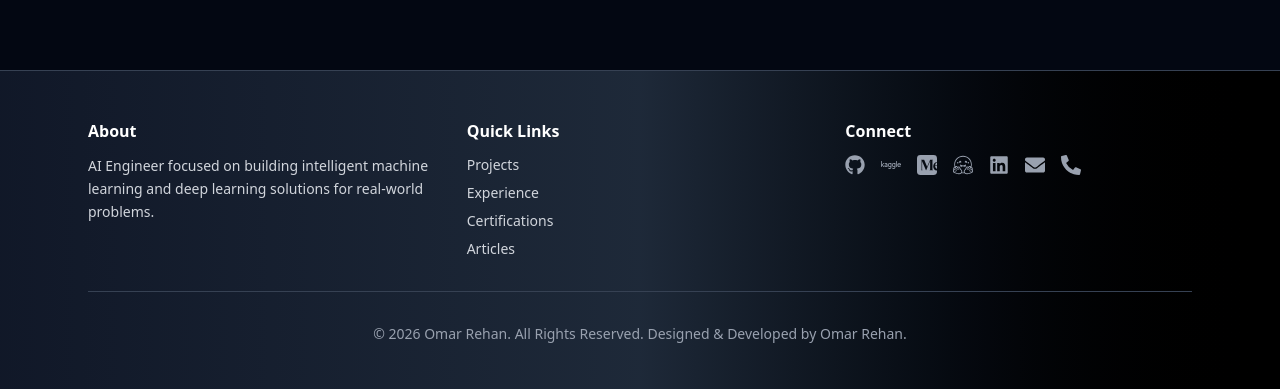
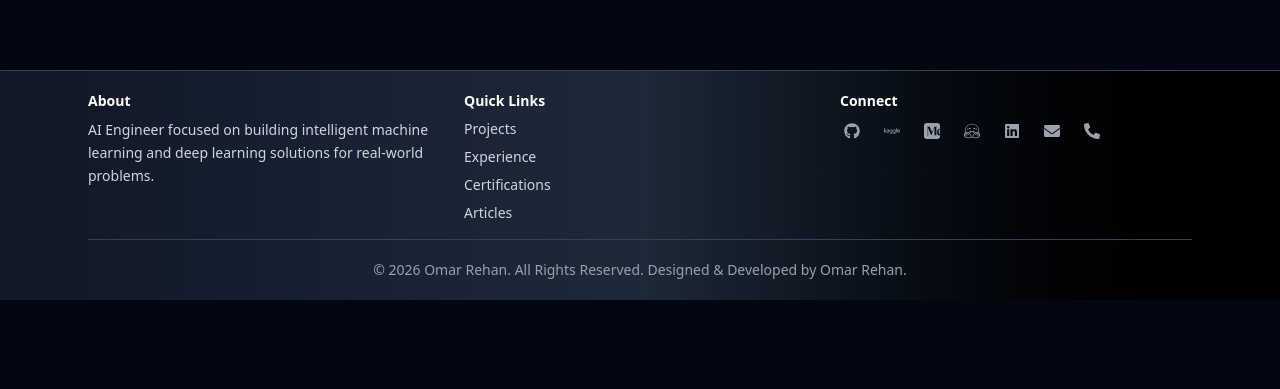
Before and after one commit to AIOmarRehan/my-portfolio, a Next.js app: page /admin/articles in a window 1280 px wide. Shown: the part 1098-1487 px from the top of the page. After the commit the page ends 1398 px from the top, so only its background shows below. Built offline with nearby package versions, Linux system fonts and the light colour scheme; no server answers.

Commit message:
Updating the Web

```diff
--- a/app/globals.css
+++ b/app/globals.css
@@ -1,12 +1,33 @@
 @import "tailwindcss";
 
-html, body, #root {
-  height: 100%;
+html {
+  scrollbar-gutter: stable;
 }
 
-/* Hide all default cursors and use custom cursor */
-* {
-  cursor: none !important;
+body {
+  overflow-x: hidden;
+}
+
+section[id] {
+  scroll-margin-top: 96px;
+}
+
+/* Hide default cursor only on fine-pointer devices */
+@media (hover: hover) and (pointer: fine) {
+  * {
+    cursor: none !important;
+  }
+}
+
+/* Disable custom cursor on touch/coarse pointers */
+@media (hover: none), (pointer: coarse) {
+  * {
+    cursor: auto !important;
+  }
+
+  .cyber-cursor {
+    display: none !important;
+  }
 }
 
 /* Neon Cursor Animation */
@@ -16,26 +37,13 @@ html, body, #root {
 }
 
 /* Smooth scrolling */
-html {
+html, body {
   scroll-behavior: smooth;
 }
 
-/* Custom scrollbar */
+/* Custom scrollbar - hidden */
 ::-webkit-scrollbar {
-  width: 10px;
-}
-
-::-webkit-scrollbar-track {
-  background: #1a1a2e;
-}
-
-::-webkit-scrollbar-thumb {
-  background: linear-gradient(180deg, #00ffff, #ff00ff);
-  border-radius: 5px;
-}
-
-::-webkit-scrollbar-thumb:hover {
-  filter: brightness(1.3);
+  width: 0;
 }
 
 /* Fade in animation */
@@ -89,8 +97,16 @@ html {
   transition: transform 0.3s ease;
 }
 
-.hover-scale:hover {
-  transform: scale(1.05);
+@media (hover: hover) and (pointer: fine) {
+  .hover-scale:hover {
+    transform: scale(1.05);
+  }
+}
+
+@media (hover: none), (pointer: coarse) {
+  .hover-scale:hover {
+    transform: none;
+  }
 }
 
 /* Highlight pulse animation */
--- a/app/layout.tsx
+++ b/app/layout.tsx
@@ -4,6 +4,8 @@ import Header from '@/components/Header'
 import Footer from '@/components/Footer'
 import AppSessionProvider from '@/components/SessionProvider'
 import InteractiveBackground from '@/components/InteractiveBackground'
+import ScrollToTop from '@/components/ScrollToTop'
+import ScrollProgress from '@/components/ScrollProgress'
 
 export const metadata = {
   title: 'Portfolio',
@@ -14,11 +16,13 @@ export default function RootLayout({children}: {children: ReactNode}){
   return (
     <html lang="en">
       <body className="bg-gray-950 text-gray-100">
+        <ScrollProgress />
         <AppSessionProvider>
           <InteractiveBackground />
           <Header />
+          <ScrollToTop />
           <main className="relative z-10 pt-20 pb-0 min-h-screen">
-            <div className="max-w-6xl mx-auto px-6 py-12">{children}</div>
+            <div className="w-full max-w-none md:max-w-6xl mx-auto px-4 sm:px-6 py-10 sm:py-12">{children}</div>
           </main>
           <Footer />
         </AppSessionProvider>
--- a/components/Footer.tsx
+++ b/components/Footer.tsx
@@ -3,21 +3,21 @@ import { SiKaggle, SiMedium, SiHuggingface } from 'react-icons/si'
 
 export default function Footer() {
   return (
-    <footer className="bg-gradient-to-r from-gray-900 via-gray-800 to-black text-gray-300 border-t border-gray-700">
-      <div className="max-w-6xl mx-auto px-6 py-12">
-        <div className="grid grid-cols-1 md:grid-cols-3 gap-8 mb-8">
+    <footer className="bg-gradient-to-r from-gray-900 via-gray-800 to-black text-gray-300 border-t border-gray-700 relative z-20">
+      <div className="w-full max-w-none md:max-w-6xl mx-auto px-4 sm:px-6 py-4 sm:py-5">
+        <div className="grid grid-cols-1 md:grid-cols-3 gap-4 sm:gap-6 mb-4">
           {/* About */}
-          <div>
-            <h3 className="text-white font-semibold mb-3">About</h3>
-            <p className="text-sm leading-relaxed">
+          <div className="text-center md:text-left w-full">
+            <h3 className="text-white font-semibold mb-2 text-sm">About</h3>
+            <p className="text-xs sm:text-sm leading-relaxed">
               AI Engineer focused on building intelligent machine learning and deep learning solutions for real-world problems.
             </p>
           </div>
 
           {/* Quick Links */}
-          <div>
-            <h3 className="text-white font-semibold mb-3">Quick Links</h3>
-            <ul className="space-y-2 text-sm">
+          <div className="text-center md:text-left w-full">
+            <h3 className="text-white font-semibold mb-2 text-sm">Quick Links</h3>
+            <ul className="space-y-2 text-xs sm:text-sm">
               <li>
                 <a href="#projects" className="hover:text-blue-400 transition duration-300">
                   Projects
@@ -42,75 +42,75 @@ export default function Footer() {
           </div>
 
           {/* Social & Contact */}
-          <div>
-            <h3 className="text-white font-semibold mb-3">Connect</h3>
-            <div className="flex gap-4 flex-wrap">
+          <div className="text-center md:text-left w-full">
+            <h3 className="text-white font-semibold mb-2 text-sm">Connect</h3>
+            <div className="flex gap-3 sm:gap-4 flex-wrap justify-center md:justify-start">
               <a
                 href="https://github.com/AIOmarRehan"
                 target="_blank"
                 rel="noopener noreferrer"
-                className="text-gray-400 hover:text-blue-400 transition duration-300"
+                className="text-gray-400 hover:text-blue-400 transition duration-300 p-1"
                 title="GitHub"
               >
-                <FaGithub className="w-5 h-5" />
+                <FaGithub className="w-4 h-4" />
               </a>
               <a
                 href="https://kaggle.com/aiomarrehan"
                 target="_blank"
                 rel="noopener noreferrer"
-                className="text-gray-400 hover:text-blue-400 transition duration-300"
+                className="text-gray-400 hover:text-blue-400 transition duration-300 p-1"
                 title="Kaggle"
               >
-                <SiKaggle className="w-5 h-5" />
+                <SiKaggle className="w-4 h-4" />
               </a>
               <a
                 href="https://medium.com/@ai.omar.rehan"
                 target="_blank"
                 rel="noopener noreferrer"
-                className="text-gray-400 hover:text-blue-400 transition duration-300"
+                className="text-gray-400 hover:text-blue-400 transition duration-300 p-1"
                 title="Medium"
               >
-                <SiMedium className="w-5 h-5" />
+                <SiMedium className="w-4 h-4" />
               </a>
               <a
                 href="https://huggingface.co/AIOmarRehan"
                 target="_blank"
                 rel="noopener noreferrer"
-                className="text-gray-400 hover:text-blue-400 transition duration-300"
+                className="text-gray-400 hover:text-blue-400 transition duration-300 p-1"
                 title="HuggingFace"
               >
-                <SiHuggingface className="w-5 h-5" />
+                <SiHuggingface className="w-4 h-4" />
               </a>
               <a
                 href="https://linkedin.com/in/omar-rehan-47b98636a"
                 target="_blank"
                 rel="noopener noreferrer"
-                className="text-gray-400 hover:text-blue-400 transition duration-300"
+                className="text-gray-400 hover:text-blue-400 transition duration-300 p-1"
                 title="LinkedIn"
               >
-                <FaLinkedin className="w-5 h-5" />
+                <FaLinkedin className="w-4 h-4" />
               </a>
               <a
                 href="mailto:ai.omar.rehan@gmail.com"
-                className="text-gray-400 hover:text-blue-400 transition duration-300"
+                className="text-gray-400 hover:text-blue-400 transition duration-300 p-1"
                 title="Email"
               >
-                <FaEnvelope className="w-5 h-5" />
+                <FaEnvelope className="w-4 h-4" />
               </a>
               <a
                 href="tel:+971509669311"
-                className="text-gray-400 hover:text-blue-400 transition duration-300"
+                className="text-gray-400 hover:text-blue-400 transition duration-300 p-1"
                 title="Phone"
               >
-                <FaPhoneAlt className="w-5 h-5" />
+                <FaPhoneAlt className="w-4 h-4" />
               </a>
             </div>
           </div>
         </div>
 
         {/* Divider */}
-        <div className="border-t border-gray-700 pt-8 text-center">
-          <p className="text-sm text-gray-400">
+        <div className="border-t border-gray-700 pt-4 sm:pt-5 text-center">
+          <p className="text-xs sm:text-sm text-gray-400">
             © 2026 Omar Rehan. All Rights Reserved. Designed & Developed by Omar Rehan.
           </p>
         </div>
--- /dev/null
+++ b/components/ScrollProgress.tsx
@@ -0,0 +1,31 @@
+'use client'
+import { useEffect, useState } from 'react'
+
+export default function ScrollProgress() {
+  const [progress, setProgress] = useState(0)
+
+  useEffect(() => {
+    const handleScroll = () => {
+      const scrolled = window.scrollY
+      const height = document.documentElement.scrollHeight - window.innerHeight
+      const scrollProgress = height > 0 ? (scrolled / height) * 100 : 0
+      setProgress(scrollProgress)
+    }
+
+    window.addEventListener('scroll', handleScroll, { passive: true })
+    return () => window.removeEventListener('scroll', handleScroll)
+  }, [])
+
+  return (
+    <div
+      className="fixed top-0 left-0 h-1.5 z-50 w-full"
+      style={{
+        width: `${progress}%`,
+        background: 'linear-gradient(90deg, #00ffff, #ff00ff)',
+        boxShadow: '0 0 15px #00ffff, 0 0 30px #ff00ff',
+        transition: 'width 0.15s ease-out',
+        height: '6px',
+      }}
+    />
+  )
+}
--- /dev/null
+++ b/components/ScrollToTop.tsx
@@ -0,0 +1,41 @@
+'use client'
+import { useEffect, useState } from 'react'
+
+export default function ScrollToTop() {
+  const [isVisible, setIsVisible] = useState(false)
+
+  useEffect(() => {
+    const handleScroll = () => {
+      setIsVisible(window.scrollY > 300)
+    }
+
+    window.addEventListener('scroll', handleScroll)
+    return () => window.removeEventListener('scroll', handleScroll)
+  }, [])
+
+  const scrollToTop = () => {
+    window.scrollTo({ top: 0, behavior: 'smooth' })
+  }
+
+  return (
+    <div className={`fixed bottom-8 right-8 z-50 transition-opacity duration-300 ${isVisible ? 'opacity-100 pointer-events-auto' : 'opacity-0 pointer-events-none'}`}>
+      <button
+        onClick={scrollToTop}
+        className="w-12 h-12 rounded-full flex items-center justify-center hover:scale-110 transition-transform"
+        style={{
+          background: 'linear-gradient(45deg, #00ffff, #ff00ff)',
+          boxShadow: '0 0 20px #00ffff, 0 0 40px #ff00ff, inset 0 0 20px rgba(0, 255, 255, 0.3)',
+        }}
+        title="Back to top"
+      >
+        <svg
+          className="w-6 h-6 text-gray-900 font-bold"
+          fill="currentColor"
+          viewBox="0 0 24 24"
+        >
+          <path d="M7 14l5-5 5 5H7z" />
+        </svg>
+      </button>
+    </div>
+  )
+}
```
Also changed, not shown: app/page.tsx (+25 -25 lines), components/Header.tsx (+41 -31 lines), components/InteractiveBackground.tsx (+25 -2 lines).
